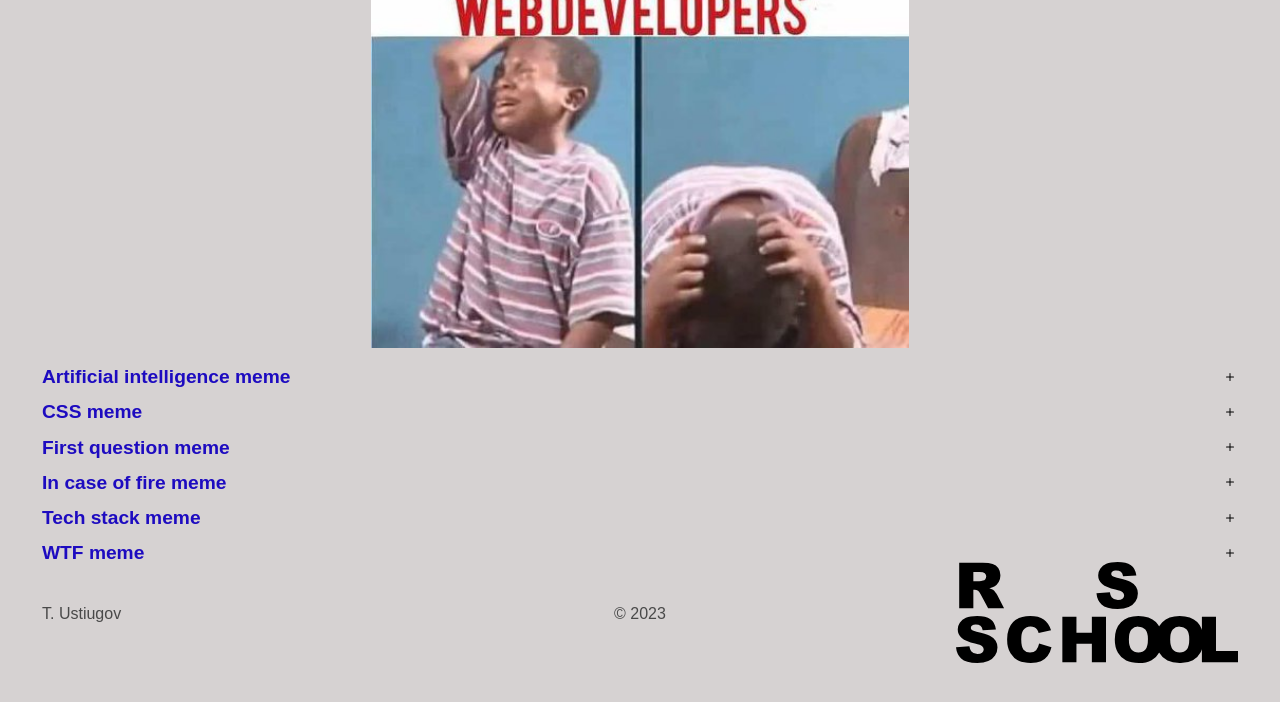
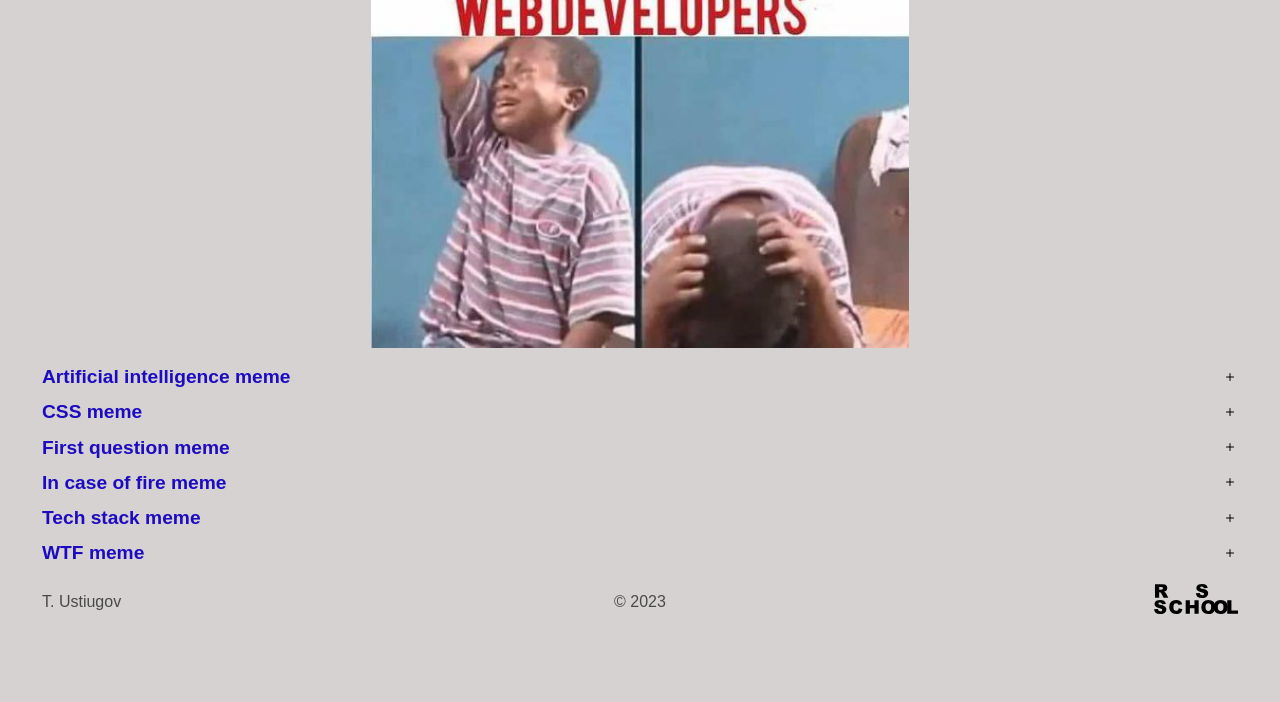
Before and after one commit to TUstiugov/cssBayan, a plain HTML site: page cssBayan/index.html in a window 1280 px wide. Shown: the part 486-1188 px from the top of the page. Drawn offline with Linux system fonts and the light colour scheme.

Commit message:
fix: fix footer styles (Sat, Mar 11, 2023 04:13:10 PM)

```diff
--- a/cssBayan/style.css
+++ b/cssBayan/style.css
@@ -7,7 +7,7 @@
   --font-size--tab: 15px;
   --font-size--pc: 16px;
 
-  --transition-time: 0.8s;
+  --transition-time: 0.5s;
 }
 
 * {
@@ -125,7 +125,7 @@ img {
 
 .footer__github {
   display: inline-block;
-  width: 22vw;
+  flex: 0 0 22%;
 
   white-space: nowrap;
   transition: color var(--transition-time) ease 0;
@@ -140,19 +140,39 @@ img {
 
 .footer__rss {
   display: inline-block;
-  width: 22vw;
-  height: 8vw;
+  flex: 0 0 22%;
+  height: 45%;
 
   background: url("./assets/images/svg/rs_school.svg") 0 0 no-repeat;
 }
 
-/* END MOBILE FIRST =========================================================*/
+@media (min-width: 420px) {
+  .footer__github {
+    flex: 0 1 20%;
+  }
 
-/* TABLET ===================================================================*/
+  .footer__rss {
+    flex: 0 1 18%;
+  }
+}
+
 @media (min-width: 520px) {
   .tab__image {
     width: 80%;
     margin: 0 auto;
+  }
+
+  .footer__github,
+  .footer__rss {
+    flex: 0 1 15%;
+  }
+}
+
+@media (min-width: 620px) {
+
+  .footer__github,
+  .footer__rss {
+    flex: 0 1 10%;
   }
 }
 
@@ -162,6 +182,9 @@ img {
   }
 }
 
+/* END MOBILE FIRST =========================================================*/
+
+/* TABLET ===================================================================*/
 @media (min-width: 768px) {
   body {
     font-size: var(--font-size--tab);
@@ -177,6 +200,11 @@ img {
 @media (min-width: 920px) {
   .tab__image {
     width: 50%;
+  }
+
+  .footer__github,
+  .footer__rss {
+    flex: 0 1 7%;
   }
 }
 
@@ -219,6 +247,19 @@ img {
     opacity: 1;
     transition: var(--transition-time);
   }
+
+  .footer__github,
+  .footer__rss {
+    transition: var(--transition-time);
+  }
+
+  .footer__github:hover {
+    color: var(--color-title)
+  }
+
+  .footer__rss:hover {
+    transform: scale(1.1);
+  }
 }
 
 /* END BEHAVIOR =============================================================*/
```
